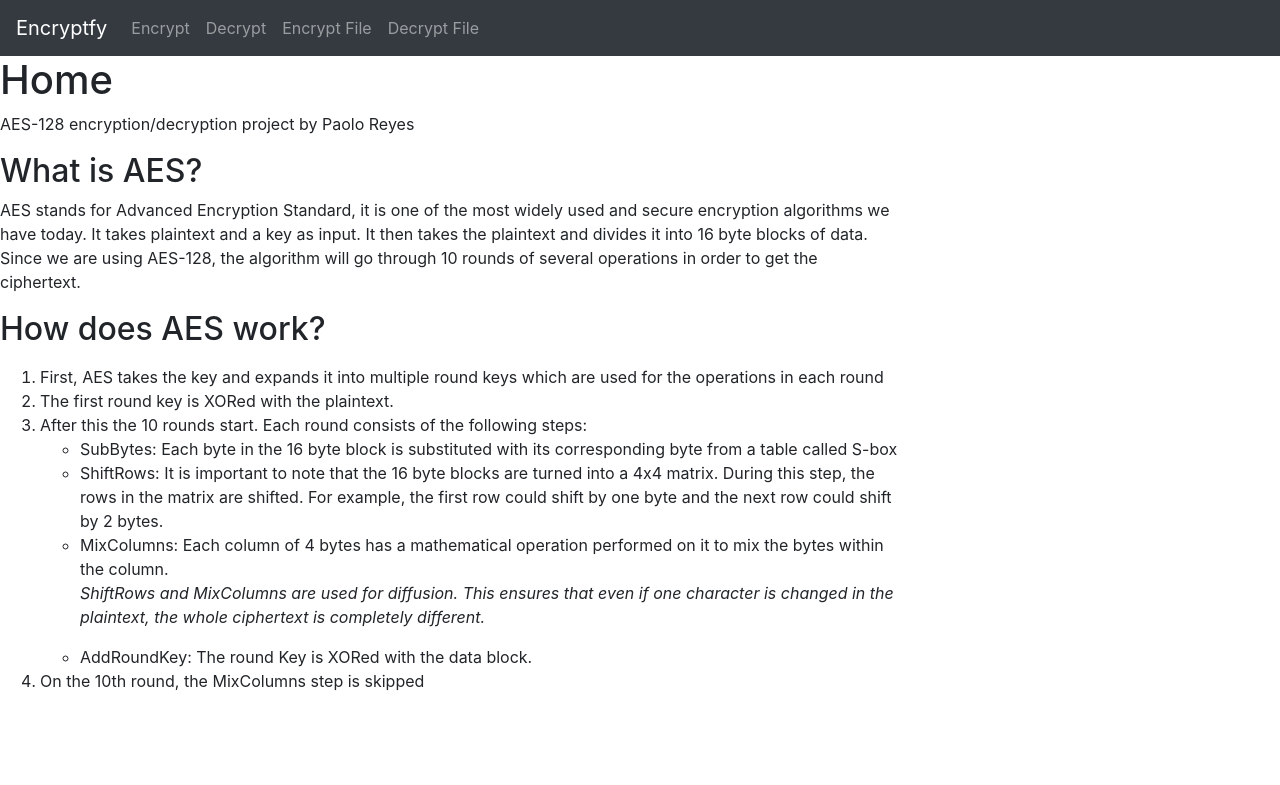
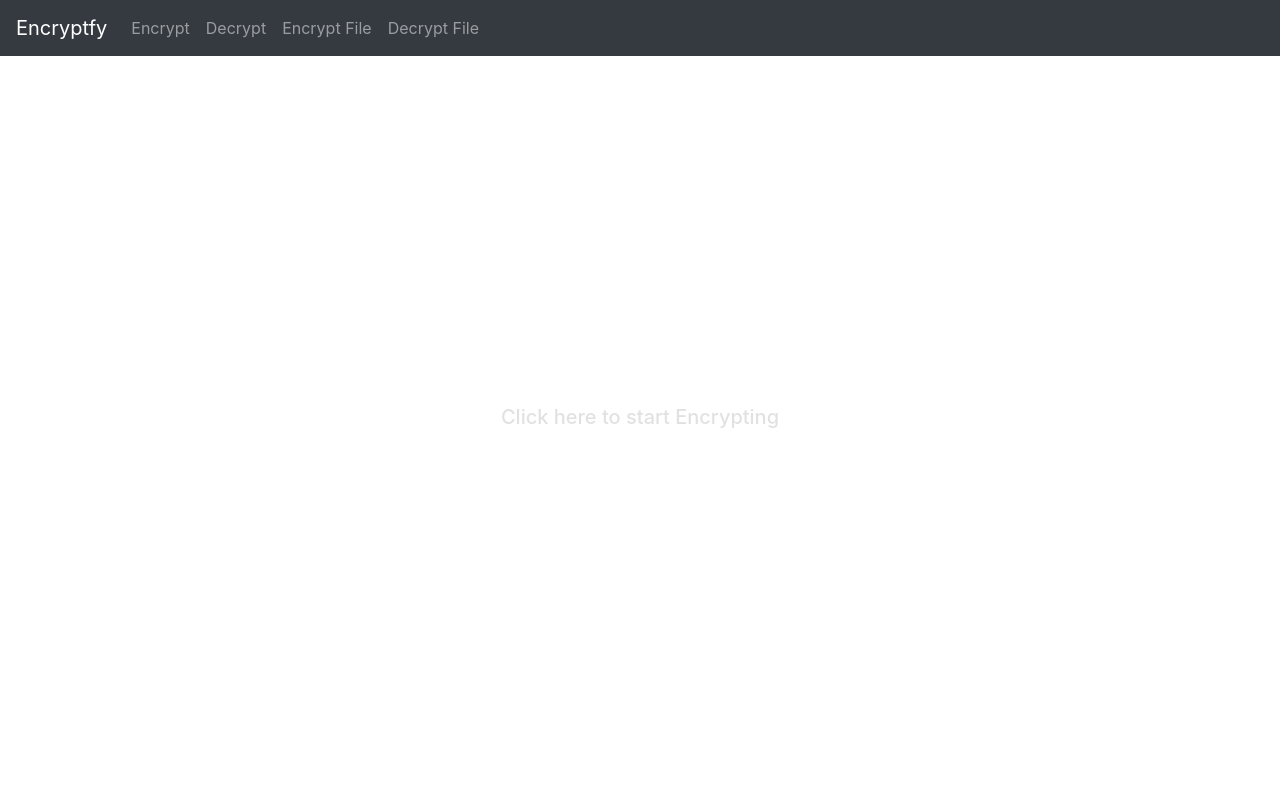
Before and after one commit to preyes1/Encryptfy, a Flask app: page / in a window 1280 px wide. Shown: the top 785 px of the page. Run offline with Flask 3, Linux system fonts and the light colour scheme.

Commit message:
Updated home page

```diff
--- a/main.py
+++ b/main.py
@@ -73,6 +73,7 @@
 
         enc = Encryptor(key)
 
+        # Ensures length of cipherText is valid
         if not len(cipherText) % 16 == 0:
             return render_template('decrypt.html', plainText="Invalid ciphertext length, must be a multiple of 16", active_page="decrypt")
 
@@ -88,6 +89,7 @@
 
     return render_template('decrypt.html', active_page="decrypt")
 
+# Encrypt File Page
 @app.route('/encrypt-file', methods=["POST", "GET"])
 def encrypt_file():
     if request.method == "POST":
@@ -136,6 +138,7 @@
 
     return render_template('encrypt_file.html', active_page = "encrypt_file")
 
+# Decrypt File Page
 @app.route('/decrypt-file', methods=["POST", "GET"])
 def decrypt_file():
     if request.method == "POST":
--- a/templates/base.html
+++ b/templates/base.html
@@ -7,6 +7,9 @@
     <title>{%block title%} {%endblock%}</title>
 </head>
 <style>
+  *{
+    margin: 0;
+  }
   .nav-link.active {
     font-weight: bold;
   }
@@ -20,8 +23,31 @@
     margin-left: auto;
     margin-right: auto;
   }
+  @media (min-width: 768px) {
+  nav {
+    max-width: 100%; /* Full width for smaller screens */
+  }
+}
+/*
+removing some bootstrap css by overriding it with !important
+*/
+@media (min-width: 576px) {
+    .container {
+         max-width: 100% !important;
+    }
+}
+@media (min-width: 768px) {
+    .col-md-6 {
+        -ms-flex: unset !important;
+        flex: unset !important;
+        max-width: unset !important;
+    }
+}
 </style>
 <body>
+  <div class="container">
+  <div class="row justify-content-center">
+    <div class="col-md-6" style="padding-left: 0; padding-right: 0;">
     <nav class="navbar navbar-expand-lg navbar-dark bg-dark">
         <a class="navbar-brand {{ 'active' if active_page == 'home' else '' }}" href="{{url_for('home')}}">Encryptfy</a>
         <button class="navbar-toggler" type="button" data-toggle="collapse" data-target="#navbarNav" aria-controls="navbarNav" aria-expanded="false" aria-label="Toggle navigation">
@@ -45,6 +71,10 @@
           </ul>
         </div>
       </nav>
+    </div>
+  </div>
+  </div>
+
     {%block content%}
     {%endblock%}
     <script src="https://code.jquery.com/jquery-3.3.1.slim.min.js" integrity="sha384-q8i/X+965DzO0rT7abK41JStQIAqVgRVzpbzo5smXKp4YfRvH+8abtTE1Pi6jizo" crossorigin="anonymous"></script>
--- a/templates/index.html
+++ b/templates/index.html
@@ -1,9 +1,48 @@
 {% extends "base.html"%}
 {% block title %}Encryptfy{% endblock %}
+{%block content%}
+<style>
+@keyframes flickerAnimation {
+  0%   { opacity:1; }
+  50%  { opacity:0; }
+  100% { opacity:1; }
+}
+@-o-keyframes flickerAnimation{
+  0%   { opacity:1; }
+  50%  { opacity:0; }
+  100% { opacity:1; }
+}
+@-moz-keyframes flickerAnimation{
+  0%   { opacity:1; }
+  50%  { opacity:0; }
+  100% { opacity:1; }
+}
+@-webkit-keyframes flickerAnimation{
+  0%   { opacity:1; }
+  50%  { opacity:0; }
+  100% { opacity:1; }
+}
+.animate-flicker {
+    animation: flickerAnimation 2s infinite !important;
 
-{%block content%}
-<h1>Home</h1>
-<p>AES-128 encryption/decryption project by Paolo Reyes</p>
+}
+a{
+    outline: none;
+    text-decoration: none;
+    color: black;
+}
+a:hover{
+    color: black;
+    text-decoration: none;
+}
+</style>
+
+<div class="d-flex justify-content-center align-items-center" style="height: calc(100vh - 70px);">
+  <h5 class="animate-flicker"><a href="{{url_for('encrypt')}}">Click here to start Encrypting</a></h5>
+</div>
+
+
+<!--<p>AES-128 encryption/decryption project by Paolo Reyes</p>
 <div style="width: 900px">
 <h2>What is AES?</h2>
 <p>
@@ -56,5 +95,5 @@
             </li>
         </ol>
     </p>
-    </div>
+    </div>-->
 {%endblock%}
```
